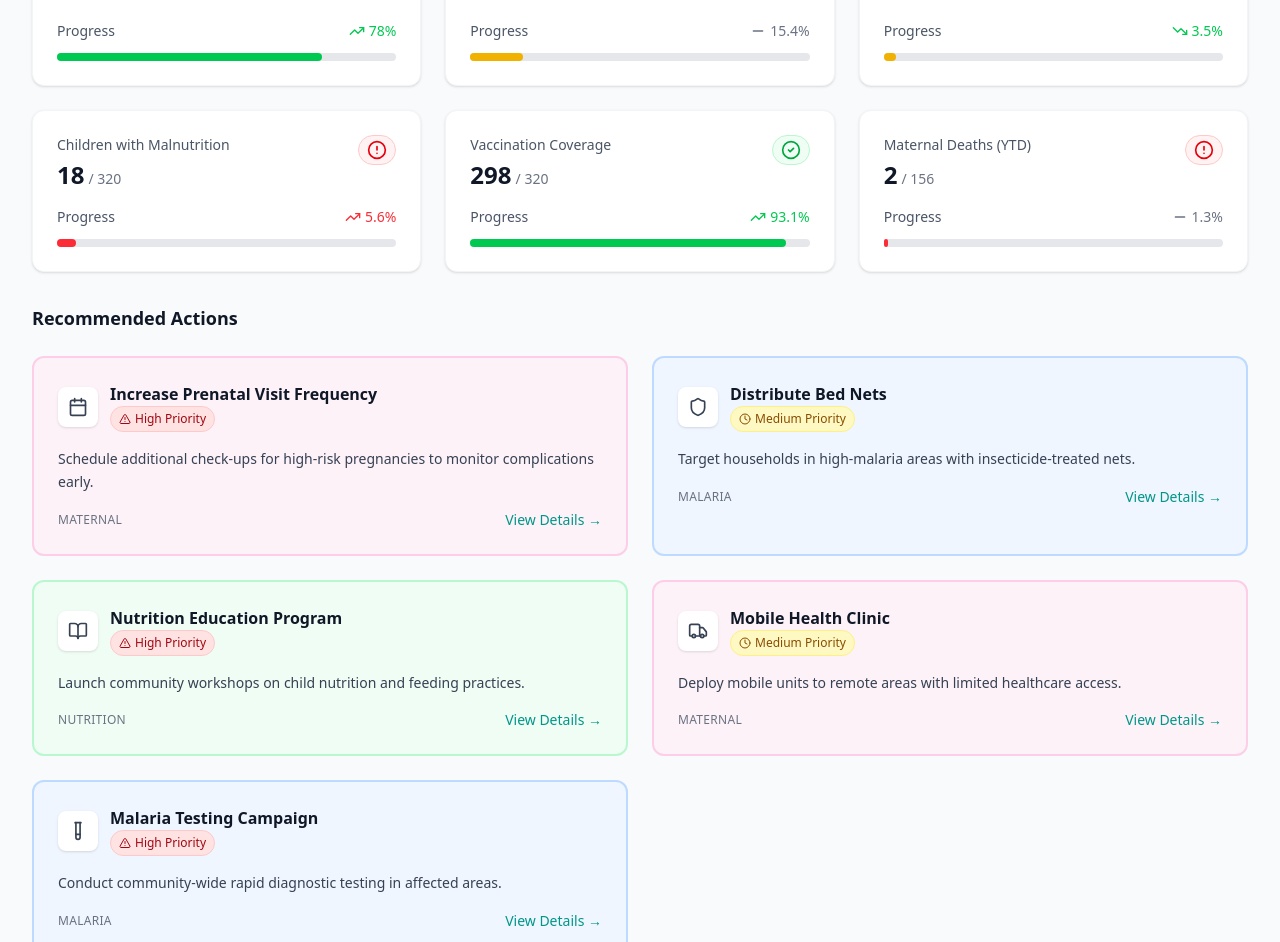
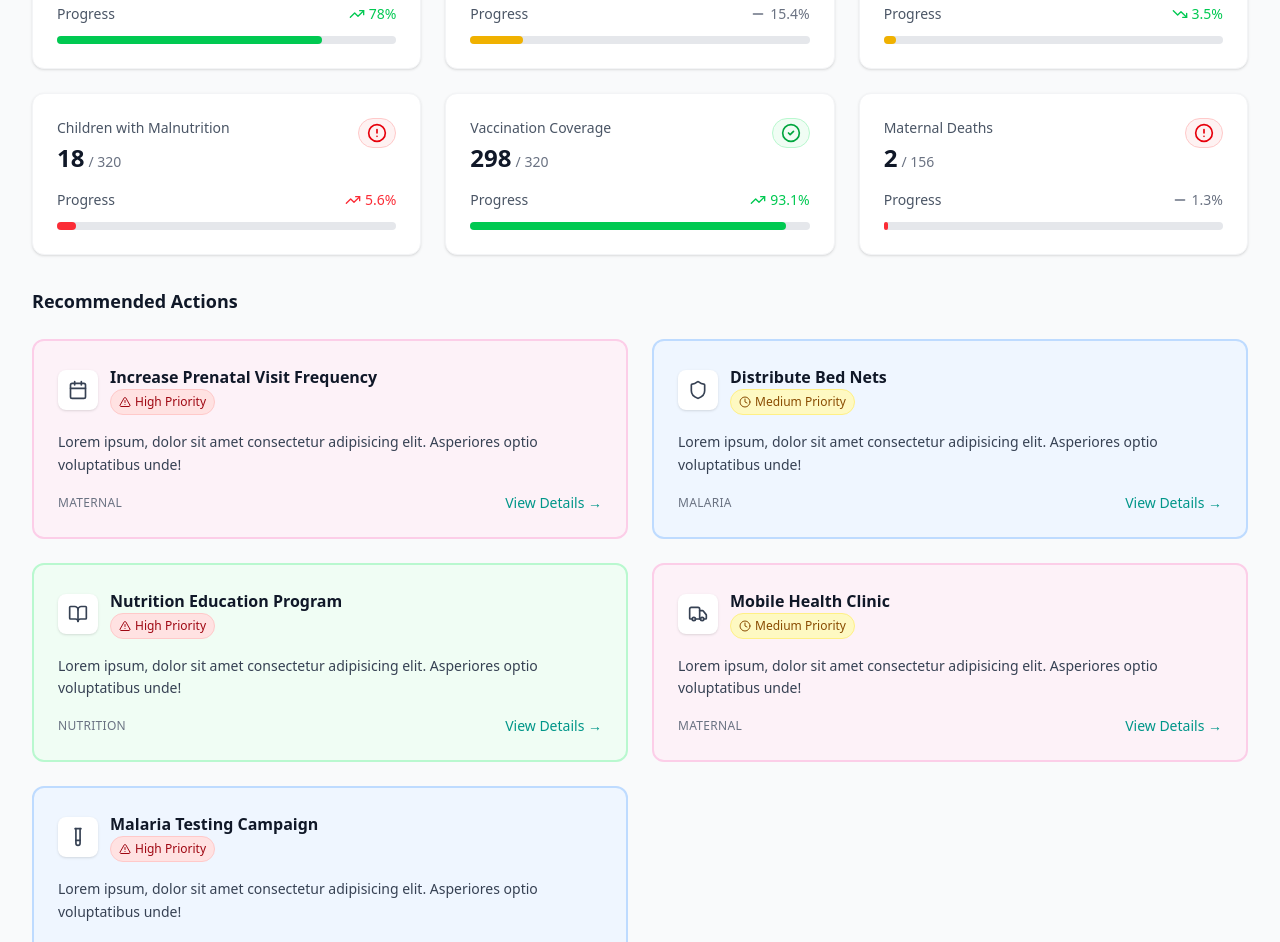
Before and after one commit to tuyishimejohnson/capstone-project, a React (Vite) app in the folder frontend/: page /dashboard in a window 1280 px wide. Shown: the part 928-1870 px from the top of the page. Built offline with nearby package versions, Linux system fonts and the light colour scheme.

Commit message:
feat:add a component to display availability and update dashboard

```diff
--- a/frontend/src/components/dashboard/Dashboard.tsx
+++ b/frontend/src/components/dashboard/Dashboard.tsx
@@ -93,7 +93,7 @@ export const Dashboard: React.FC<DashboardProps> = ({ user, onLogout }) => {
   return (
     <div className="min-h-screen bg-gray-50">
       {/* Header */}
-      <header className="bg-white shadow-sm border-b border-gray-200">
+      <header className="bg-white shadow-sm border-b border-gray-200 fixed right-0 left-0 top-0">
         <div className="max-w-7xl mx-auto px-4 sm:px-6 lg:px-8">
           <div className="flex justify-between items-center h-16">
             <div className="flex items-center">
@@ -167,7 +167,7 @@ export const Dashboard: React.FC<DashboardProps> = ({ user, onLogout }) => {
       </header>
 
       {/* Main Content */}
-      <main className="max-w-7xl mx-auto px-4 sm:px-6 lg:px-8 py-8">
+      <main className="max-w-7xl mx-auto px-4 sm:px-6 lg:px-8 py-8 mt-12">
         {/* Welcome Section */}
         <div className="mb-8 flex justify-between">
           <div>
--- a/frontend/src/data/mockData.ts
+++ b/frontend/src/data/mockData.ts
@@ -48,7 +48,7 @@ export const healthMetrics: HealthMetric[] = [
   },
   {
     id: "6",
-    title: "Maternal Deaths (YTD)",
+    title: "Maternal Deaths",
     value: 2,
     total: 156,
     percentage: 1.3,
@@ -62,7 +62,7 @@ export const suggestions: Suggestion[] = [
     id: "1",
     title: "Increase Prenatal Visit Frequency",
     description:
-      "Schedule additional check-ups for high-risk pregnancies to monitor complications early.",
+      "Lorem ipsum, dolor sit amet consectetur adipisicing elit. Asperiores optio voluptatibus unde!",
     priority: "high",
     category: "maternal",
     icon: "Calendar",
@@ -71,7 +71,7 @@ export const suggestions: Suggestion[] = [
     id: "2",
     title: "Distribute Bed Nets",
     description:
-      "Target households in high-malaria areas with insecticide-treated nets.",
+      "Lorem ipsum, dolor sit amet consectetur adipisicing elit. Asperiores optio voluptatibus unde!",
     priority: "medium",
     category: "malaria",
     icon: "Shield",
@@ -80,7 +80,7 @@ export const suggestions: Suggestion[] = [
     id: "3",
     title: "Nutrition Education Program",
     description:
-      "Launch community workshops on child nutrition and feeding practices.",
+      "Lorem ipsum, dolor sit amet consectetur adipisicing elit. Asperiores optio voluptatibus unde!",
     priority: "high",
     category: "nutrition",
     icon: "BookOpen",
@@ -89,7 +89,7 @@ export const suggestions: Suggestion[] = [
     id: "4",
     title: "Mobile Health Clinic",
     description:
-      "Deploy mobile units to remote areas with limited healthcare access.",
+      "Lorem ipsum, dolor sit amet consectetur adipisicing elit. Asperiores optio voluptatibus unde!",
     priority: "medium",
     category: "maternal",
     icon: "Truck",
@@ -98,7 +98,7 @@ export const suggestions: Suggestion[] = [
     id: "5",
     title: "Malaria Testing Campaign",
     description:
-      "Conduct community-wide rapid diagnostic testing in affected areas.",
+      "Lorem ipsum, dolor sit amet consectetur adipisicing elit. Asperiores optio voluptatibus unde!",
     priority: "high",
     category: "malaria",
     icon: "TestTube",
```
